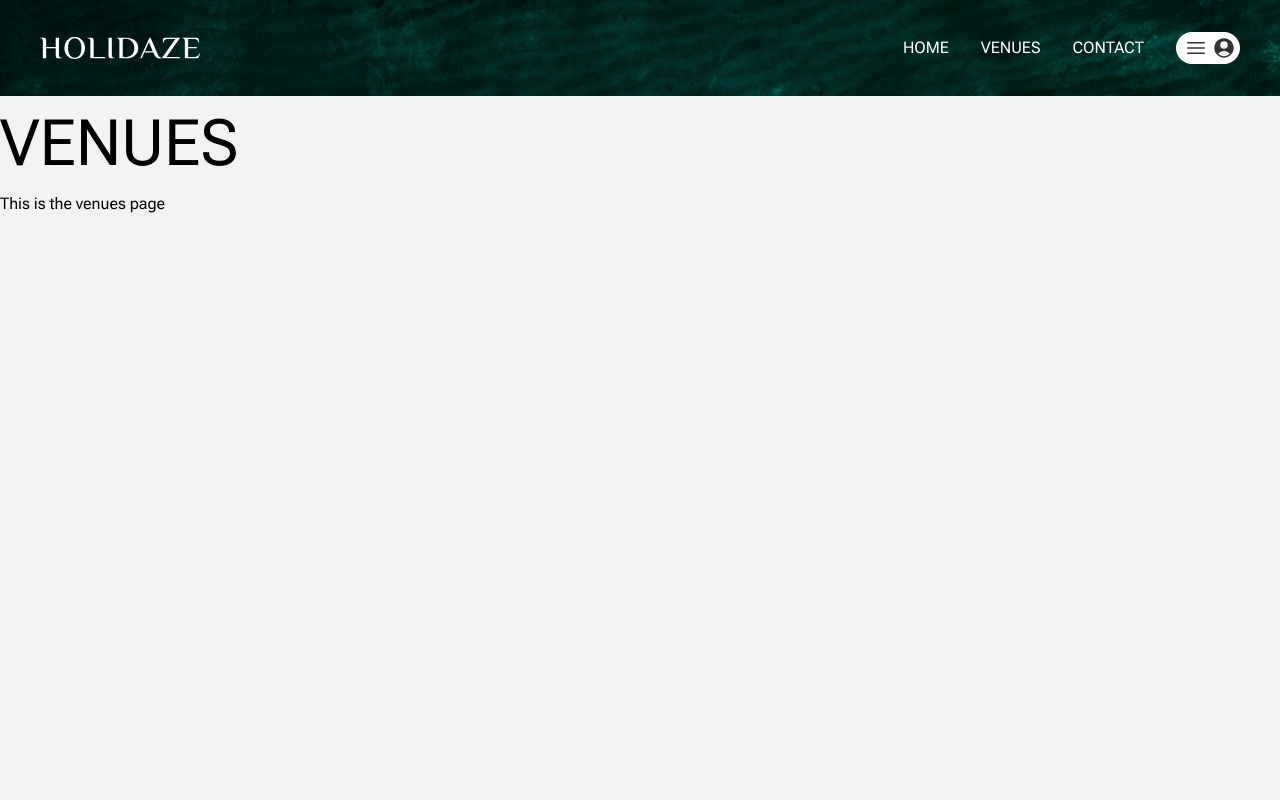
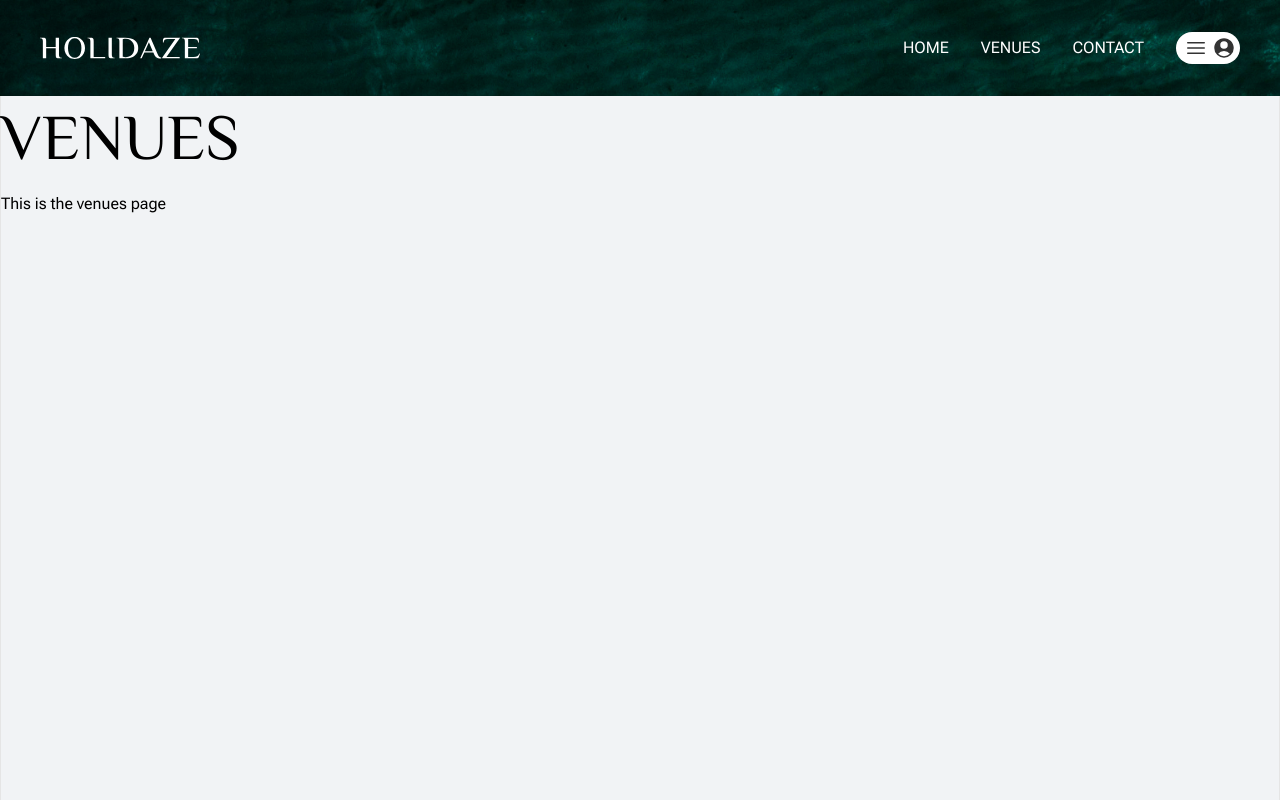
Before and after one commit to devholdt/Holidaze, a Next.js app: page /venues in a window 1280 px wide. Shown: the top 800 px of the page. Built offline with nearby package versions, Linux system fonts and the light colour scheme.

Commit message:
makes changes to background styles

```diff
--- a/app/layout.tsx
+++ b/app/layout.tsx
@@ -16,7 +16,7 @@ export default function RootLayout({
 }>) {
 	return (
 		<html lang="en">
-			<body className={`${robotoFlex.className} antialiased bg-background`}>
+			<body className={`${robotoFlex.className} antialiased bg-lighterGrey`}>
 				<Header />
 				{children}
 				<Footer />
--- a/app/page.tsx
+++ b/app/page.tsx
@@ -8,7 +8,7 @@ import { elMessiri } from "@/app/ui/fonts";
 
 export default function Home() {
 	return (
-		<main className="flex flex-col min-h-screen max-w-7xl m-auto">
+		<main className="flex flex-col min-h-screen max-w-7xl m-auto border-x border-lightGrey bg-background">
 			<div
 				style={{
 					backgroundImage: `url(${water.src})`,
--- a/app/venues/page.tsx
+++ b/app/venues/page.tsx
@@ -1,4 +1,5 @@
 import { Metadata } from "next";
+import { elMessiri } from "@/app/ui/fonts";
 
 export const metadata: Metadata = {
 	title: "Venues",
@@ -6,8 +7,8 @@ export const metadata: Metadata = {
 
 export default function Page() {
 	return (
-		<main className="flex flex-col min-h-screen max-w-7xl m-auto">
-			<h1>Venues</h1>
+		<main className="flex flex-col min-h-screen max-w-7xl m-auto border-x border-lightGrey bg-background">
+			<h1 className={`${elMessiri.className}`}>Venues</h1>
 			<p>This is the venues page</p>
 		</main>
 	);
--- a/tailwind.config.ts
+++ b/tailwind.config.ts
@@ -10,13 +10,15 @@ const config: Config = {
 		colors: {
 			dark: "#333333",
 			brown: "#615655",
+			green: "#28443D",
 			lightBrown: "#AA9E9D",
 			darkBrown: "#3A3231",
 			darkerBrown: "#251F1F",
 			yellow: "#F2B138",
 			blue: "#011640",
 			grey: "#AAAAAA",
-			lightGrey: "#EEEEEE",
+			lightGrey: "#E5E5E5",
+			lighterGrey: "#EEEEEE",
 			darkGrey: "#383840",
 			background: "#F1F3F5",
 			white: "#ffffff",
```
